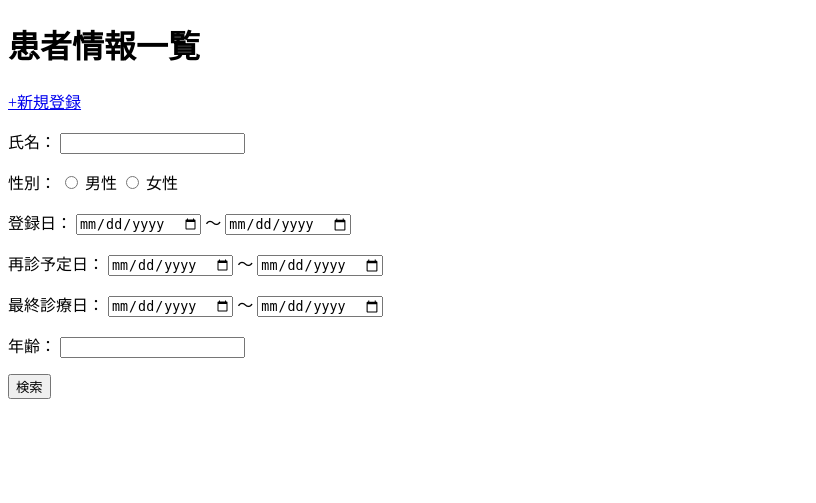
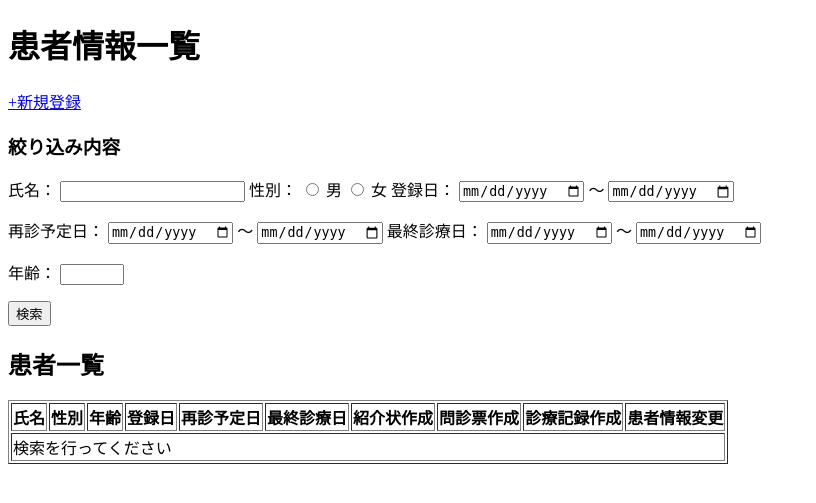
Before and after one commit to nishimoto-maker/Tasukarte, a Spring app: page /patient/patientSearch in a window 1280 px wide. Shown: the top 503 px of the page, without its empty margins (0-816 px from the left). Run offline with Thymeleaf, Linux system fonts and the light colour scheme; the template is opened without the code that fills it, so the values that code supplies are empty; some of the project's set-up classes (security, data sources, template engines, error pages and the like) are left out, and stand-ins take their place.

Commit message:
患者情報のコントローラーを修正(HTMLも)

```diff
--- a/src/main/resources/templates/patient/patientSearch.html
+++ b/src/main/resources/templates/patient/patientSearch.html
@@ -1,3 +1,4 @@
+
 <!DOCTYPE html>
 <html>
 <head>
@@ -5,29 +6,26 @@
 <title>患者情報検索</title>
 </head>
 <body>
+
     <h1>患者情報一覧</h1>
 
-    <a href="@{/patients/patientNew}">
+    <a th:href="@{/patients/new}">
         +新規登録
     </a>
+    <form th:action="@{/patients/search}" method="get">
 
-    <form method="get" action="/patientSearch">
+        <h3>絞り込み内容</h3>
 
         <p>
             氏名：
             <input type="text" name="name">
-        </p>
 
-        <p>
             性別：
             <input type="radio" id="man" name="gender" value="man">
-            <label for="man">男性</label>
+            <label for="man">男</label>
+            <input type="radio" id="woman" name="gender" value="woman">
+            <label for="woman">女</label>
 
-            <input type="radio" id="woman" name="gender" value="woman">
-            <label for="woman">女性</label>
-        </p>
-
-        <p>
             登録日：
             <input type="date" name="startDate">
             ～
@@ -39,23 +37,53 @@
             <input type="date" name="startNextVisitDate">
             ～
             <input type="date" name="endNextVisitDate">
-        </p>
 
-        <p>
             最終診療日：
             <input type="date" name="startLastVisitDate">
             ～
             <input type="date" name="endLastVisitDate">
         </p>
 
-		<p>
-			年齢：
-			<input type="number" name="age" >
-		</p>
+        <p>
+            年齢：
+            <input type="number" name="age" min="0" max="150">
+        </p>
 
         <button type="submit">検索</button>
 
     </form>
 
+    <h2>患者一覧</h2>
+
+    <table border="1">
+        <thead>
+            <tr>
+                <th>氏名</th>
+                <th>性別</th>
+                <th>年齢</th>
+                <th>登録日</th>
+                <th>再診予定日</th>
+                <th>最終診療日</th>
+                <th>紹介状作成</th>
+                <th>問診票作成</th>
+                <th>診療記録作成</th>
+                <th>患者情報変更</th>
+            </tr>
+        </thead>
+
+        <tbody>
+            <tr th:if="${#lists.isEmpty(patients)}">
+                <td colspan="10">
+                    検索を行ってください
+                </td>
+            </tr>
+
+            <!-- 検索結果の表示部分 -->
+            <tr th:each="patient : ${patients}">
+                <!-- DTO完成後に表示項目を設定 -->
+            </tr>
+        </tbody>
+    </table>
+
 </body>
 </html>
--- a/src/main/resources/templates/patient/patientTop.html
+++ b/src/main/resources/templates/patient/patientTop.html
@@ -7,11 +7,11 @@
 <body>
 	<h1>患者情報TOP</h1>
 
-	<a href="@{patients/new}">
+	<a th:href="@{patients/new}">
 		患者登録
 	</a>
 
-	<a href="@{patients/search}">
+	<a th:href="@{patients/search}">
 		患者検索
 	</a>
 
```
Also changed, not shown: src/main/java/com/tasukarte/patient/controller/PatientController.java (+4 -14 lines).
